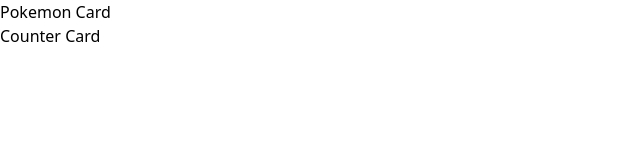
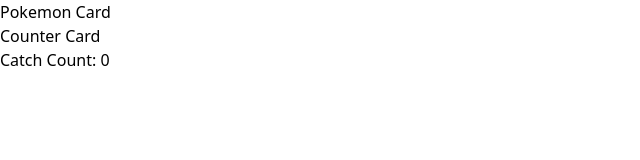
Before and after one commit to joeribreedveld/f3m9-prog-pokemon, a Next.js app: page / in a window 1280 px wide. Shown: the top 160 px of the page, without its empty margins (0-640 px from the left). Built offline with nearby package versions, Linux system fonts and the light colour scheme.

Commit message:
feat(countercard): make countercard with props and catchcount display

```diff
--- a/components/CounterCard.js
+++ b/components/CounterCard.js
@@ -1,10 +1,11 @@
 // Imports
 
 // Functions
-function CounterCard() {
+function CounterCard({ catchCount }) {
 	return (
 		<>
 			<h2>Counter Card</h2>
+			<p>Catch Count: {catchCount}</p>
 		</>
 	)
 }
```
